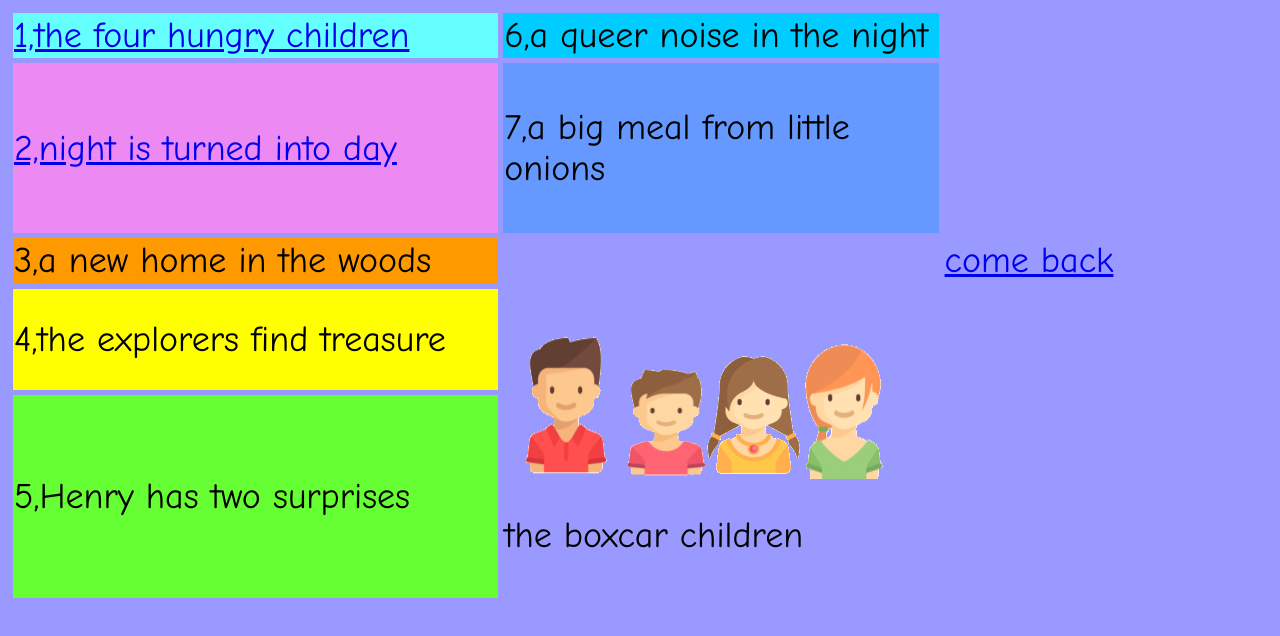
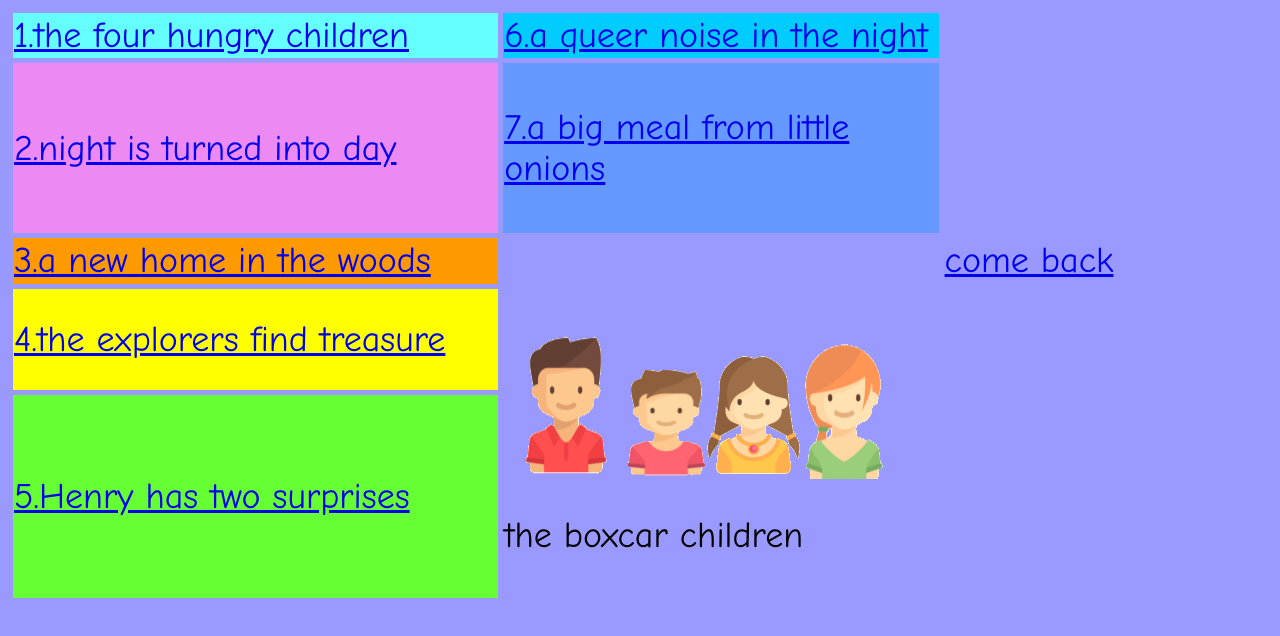
Before and after one commit to tinwtin/tinwtin, a plain HTML site: page i_voice.html in a window 1280 px wide. Drawn offline with Linux system fonts and the light colour scheme.

Commit message:
Add files via upload

```diff
--- a/i_voice.html
+++ b/i_voice.html
@@ -17,27 +17,27 @@ body,td,th {
 <body>
 <table width="100%" height="595" border="0" cellspacing="5">
   <tr>
-    <td colspan="2" bgcolor="#66FFFF"><a href="voice/the four hungry children.amr" target="new">1,the four hungry children</a></td>
-    <td width="35%" bgcolor="#00CCFF">6,a queer noise in the night</td>
+    <td colspan="2" bgcolor="#66FFFF"><a href="voice/the four hungry children.amr" target="new">1.the four hungry children</a></td>
+    <td width="35%" bgcolor="#00CCFF"><a href="voice/a queer noise in the night.amr" target="new">6.a queer noise in the night</a></td>
     <td width="26%">&nbsp;</td>
   </tr>
   <tr>
-    <td height="168" colspan="2" bgcolor="#EC89F3"><a href="voice/night is turned into day.amr" target="new">2,night is turned into day</a></td>
-    <td bgcolor="#6699FF">7,a big meal from little onions</td>
+    <td height="168" colspan="2" bgcolor="#EC89F3"><a href="voice/night is turned into day.amr" target="new">2.night is turned into day</a></td>
+    <td bgcolor="#6699FF"><a href="voice/a big meal from little onions.amr" target="new">7.a big meal from little onions</a></td>
     <td>&nbsp;</td>
   </tr>
   <tr>
-    <td colspan="2" bgcolor="#FF9900">3,a new home in the woods</td>
+    <td colspan="2" bgcolor="#FF9900"><a href="voice/a new home in the woods.amr" target="new">3.a new home in the woods</a></td>
     <td>&nbsp;</td>
     <td><a href="https://github.com/tinwtin/CPP">come back</a></td>
   </tr>
   <tr>
-    <td height="99" colspan="2" bgcolor="#FFFF00">4,the  explorers find treasure</td>
+    <td height="99" colspan="2" bgcolor="#FFFF00"><a href="voice/the explorers find treasure.amr" target="new">4.the  explorers find treasure</a></td>
     <td colspan="2" rowspan="2"><p><img src="images/boy2.gif" width="124" height="148" /><img src="images/boy1.gif" width="77" height="109" /><img src="images/girl1.gif" width="99" height="126" /><img src="images/girl2.gif" width="83" height="136" /></p>
     <p>the boxcar children</p></td>
   </tr>
   <tr>
-    <td colspan="2" bgcolor="#66FF33">5,Henry has two surprises</td>
+    <td colspan="2" bgcolor="#66FF33"><a href="voice/Henry has two surprises.amr" target="new">5.Henry has two surprises</a></td>
   </tr>
 </table>
 </body>
```
